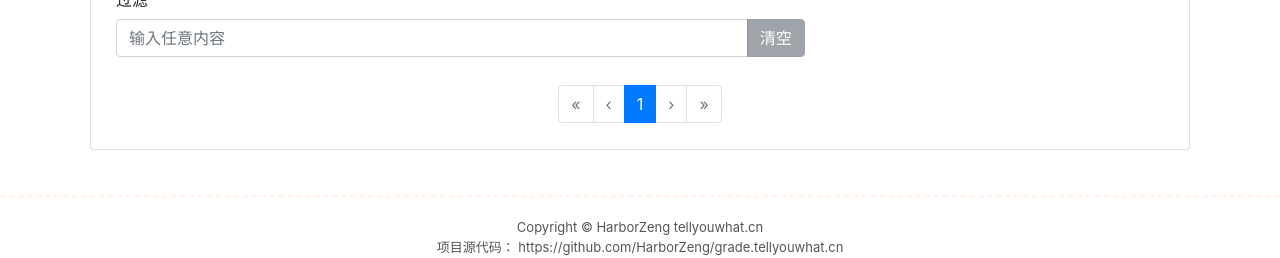
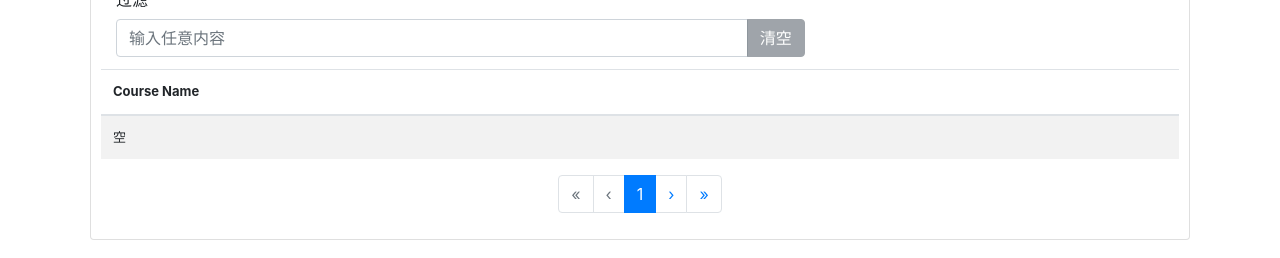
Before and after one commit to HarborZeng/nwugrade, a Vue app: page / in a window 1280 px wide. Shown: the part 653-911 px from the top of the page. Built offline with nearby package versions, Linux system fonts and the light colour scheme.

Commit message:
修复手误删掉的代码

```diff
--- a/src/components/Grade.vue
+++ b/src/components/Grade.vue
@@ -46,6 +46,10 @@
     data() {
       return {
         // 初始化app里面的几个变量的值
+        allTheseYearGrades: this.$store.state.nwugrade.allTheseYearGrades.length === 0 ? [
+          [{courseName: "空"}]
+        ] : this.$store.state.nwugrade.allTheseYearGrades,
+
         currentPage: 1,
 
         fields: {
@@ -66,6 +70,15 @@
             sortable: true
           }
         },
+
+        grades: this.$store.state.nwugrade.allTheseYearGrades.length === 0 ? [
+          {courseName: "空"}
+        ] : this.$store.state.nwugrade.allTheseYearGrades[0],
+
+        totalRows: this.$store.state.nwugrade.allTheseYearGrades.length === 0 ?
+          1000 :
+          50 * this.$store.state.nwugrade.allTheseYearGrades.length,
+        limit: this.$store.state.nwugrade.allTheseYearGrades.length,
 
         striped: true,
         bordered: false,
```
